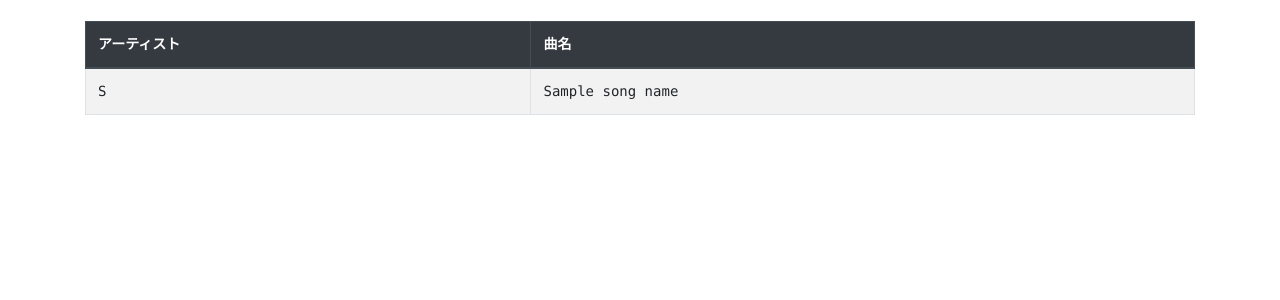
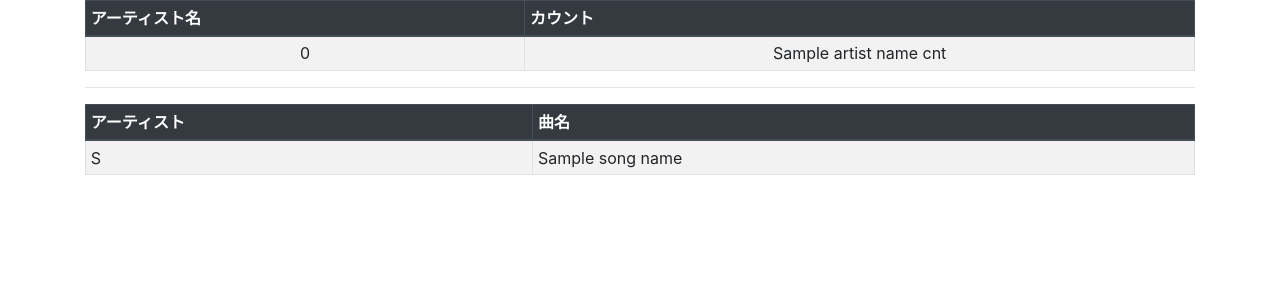
Before and after one commit to otokichi3/kumiton, a PHP site: the page made by app/views/fm802.php in a window 1280 px wide. Shown: the part 56-356 px from the top of the page. Run offline with PHP 8.4, Linux system fonts and the light colour scheme; the template is opened without the code that fills it: most values are stand-ins (such as "Sample title", 1, 10 or a date in 2020); data that the repository does not hold is empty.

Commit message:
[fix] FM802 のアーティスト登場回数を解析

```diff
--- a/app/views/fm802.php
+++ b/app/views/fm802.php
@@ -1,6 +1,21 @@
     <div class="container">
-		<pre>
-			<table class="table table-hover table-striped table-bordered">
+
+		<table class="table table-hover table-striped table-bordered table-sm">
+			<thead class="thead-dark">
+				<tr>
+					<th>アーティスト名</th>
+					<th>カウント</th>
+				</tr>
+			</thead>
+			<?php foreach ($artist_name_cnt as $key => $cnt): ?>
+				<tr>
+					<td class="text-center"><?= $key ?></td>
+					<td class="text-center"><?= $cnt ?></td>
+				</tr>
+			<?php endforeach ?>
+		</table>
+		<hr>
+		<table class="table table-hover table-striped table-bordered table-sm">
 			<thead class="thead-dark">
 				<tr>
 					<th>アーティスト</th>
@@ -14,4 +29,3 @@
 				</tr>
 			<?php endforeach ?>
 		</table>
-		</pre>
```
Also changed, not shown: app/controllers/Main.php (+7 -0 lines), app/views/member_select.php (+0 -52 lines). Lines whose indentation alone changed are shown as unchanged.
